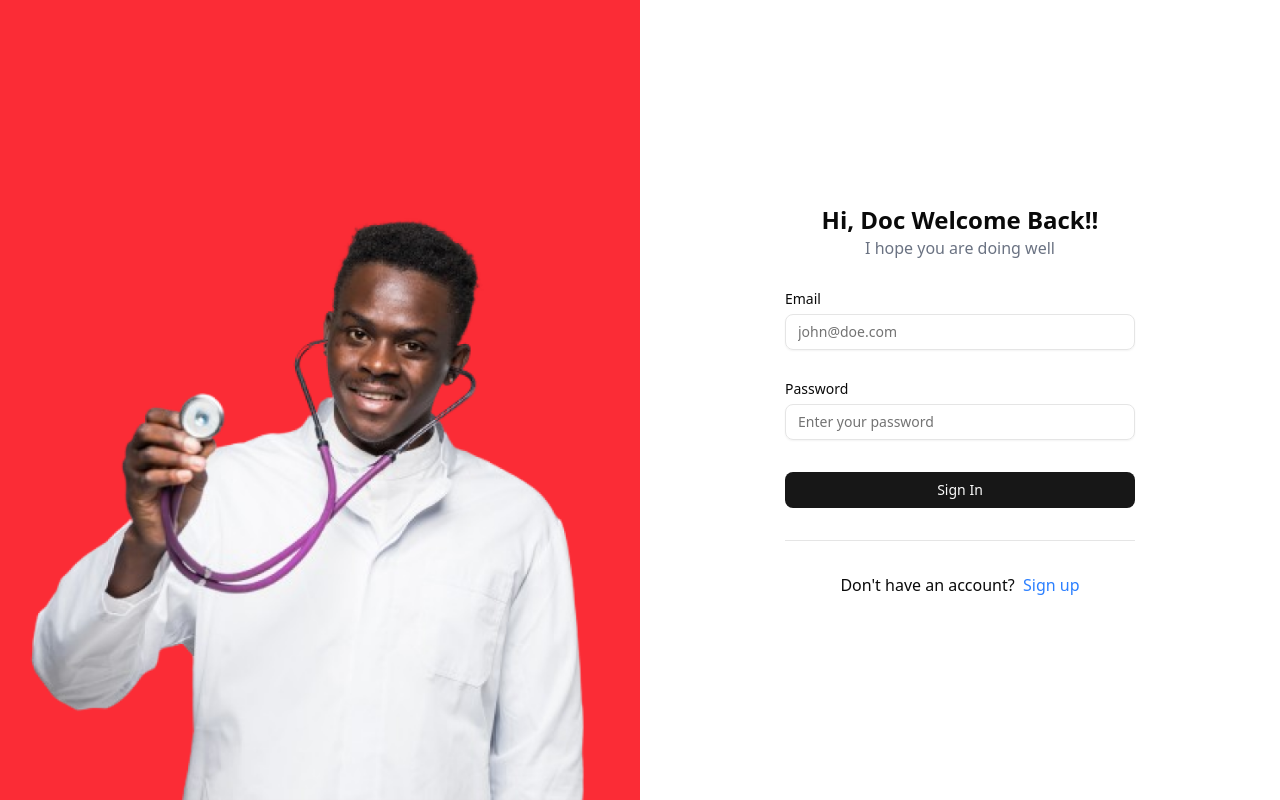
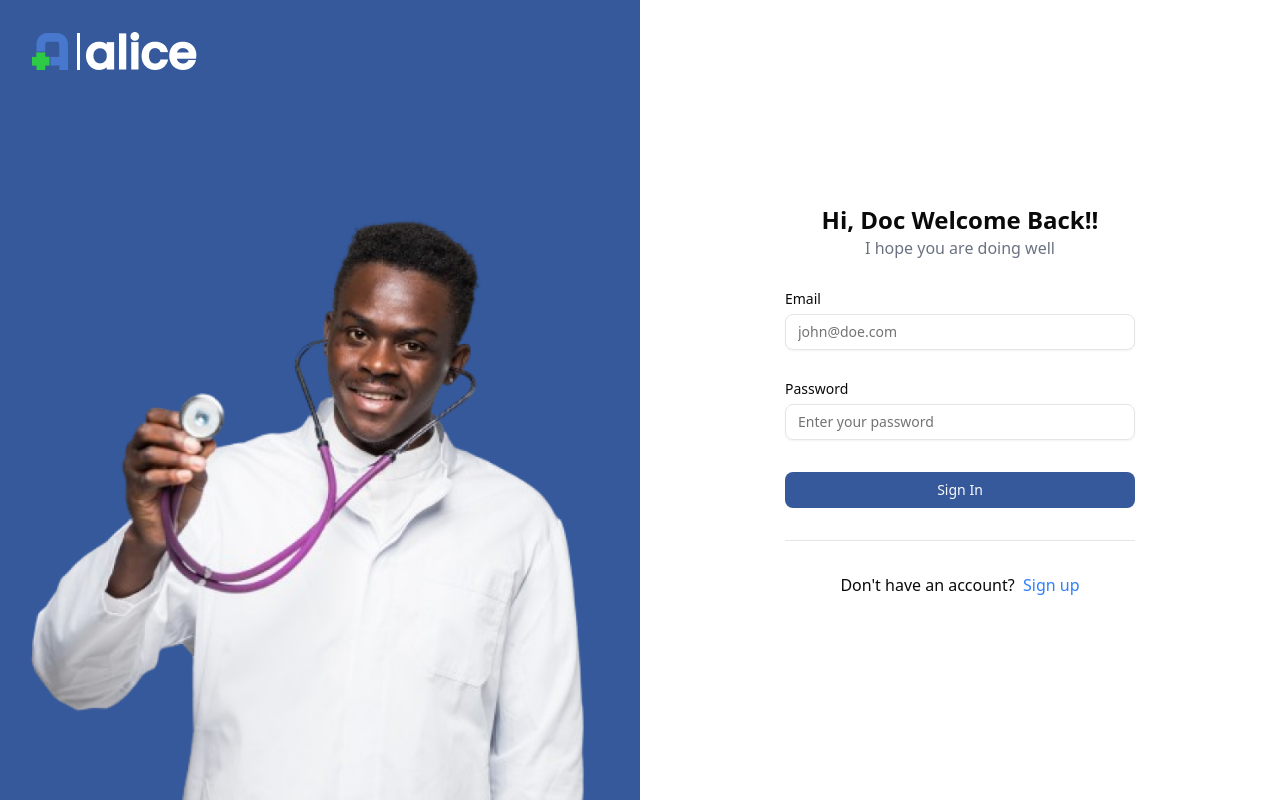
Before and after one commit to djoufson/alice-frontend, a Next.js app: page /auth/login in a window 1280 px wide. Built offline with nearby package versions, Linux system fonts and the light colour scheme.

Commit message:
style: change the primary color to blue

```diff
--- a/src/app/auth/login/widgets/LoginContent.tsx
+++ b/src/app/auth/login/widgets/LoginContent.tsx
@@ -29,11 +29,17 @@ const LoginContent = () => {
 
   return (
     <div className="w-full h-[100svh] flex items-center justify-center">
-      <div className="relative hidden md:block md:w-1/2 h-full bg-red-500">
-        <img className="absolute bottom-0 left-0 w-full object-cover" src="/assets/login-doctor.png" alt="doctor login" />
+      <div className="p-8 relative hidden md:block md:w-1/2 h-full bg-primary">
+        <img src="/assets/logo-white-text.png" alt="Logo" />
+        <img
+          className="absolute bottom-0 left-0 w-full object-cover"
+          src="/assets/login-doctor.png"
+          alt="doctor login"
+        />
       </div>
       <div className="p-2 w-full h-full md:w-1/2 flex flex-col gap-4 items-center justify-center">
         <div className="flex flex-col items-center justify-center mb-4">
+          <img src="/assets/logo.png" className="md:hidden mb-6" alt="Logo" />
           <h1 className="text-2xl font-bold">Hi, Doc Welcome Back!!</h1>
           <p className="text-gray-500 text-center">I hope you are doing well</p>
         </div>
--- a/src/app/globals.css
+++ b/src/app/globals.css
@@ -51,7 +51,7 @@
   --card-foreground: oklch(0.145 0 0);
   --popover: oklch(1 0 0);
   --popover-foreground: oklch(0.145 0 0);
-  --primary: oklch(0.205 0 0);
+  --primary: #36599B;
   --primary-foreground: oklch(0.985 0 0);
   --secondary: oklch(0.97 0 0);
   --secondary-foreground: oklch(0.205 0 0);
```
